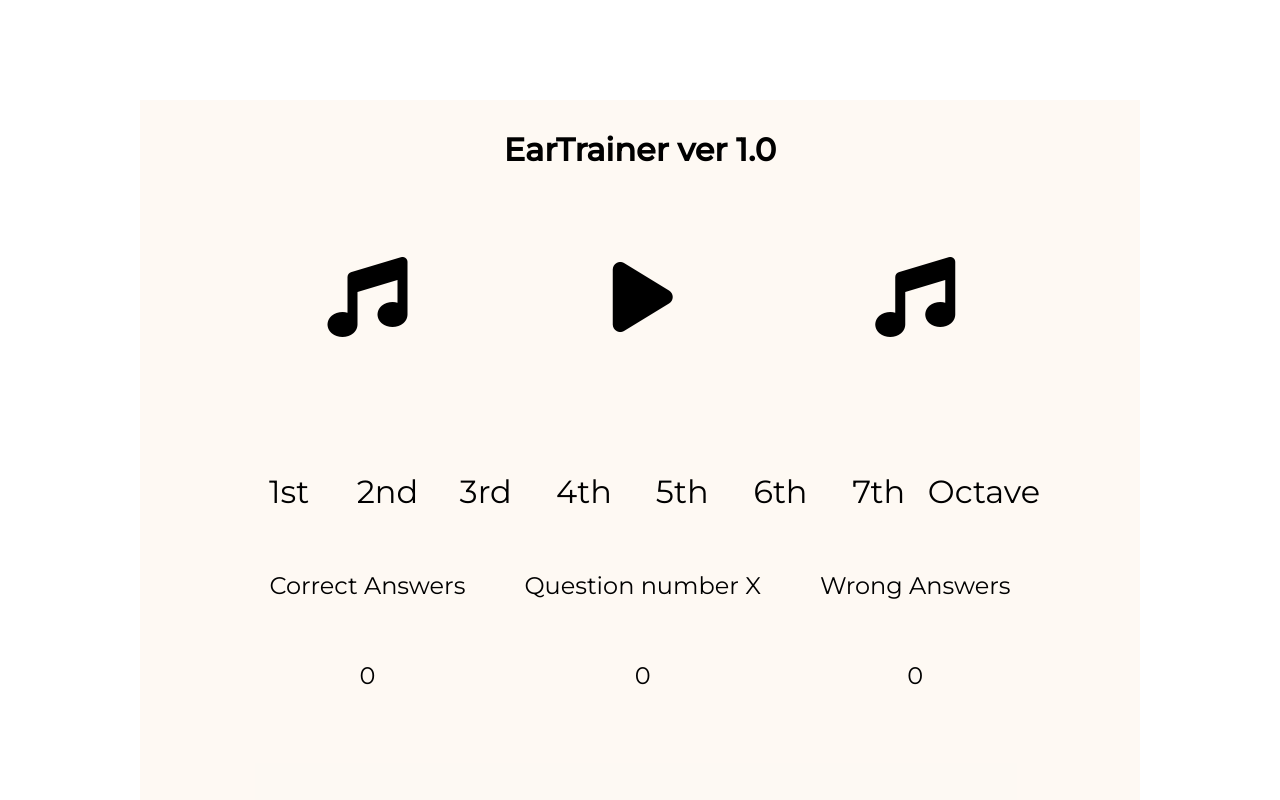
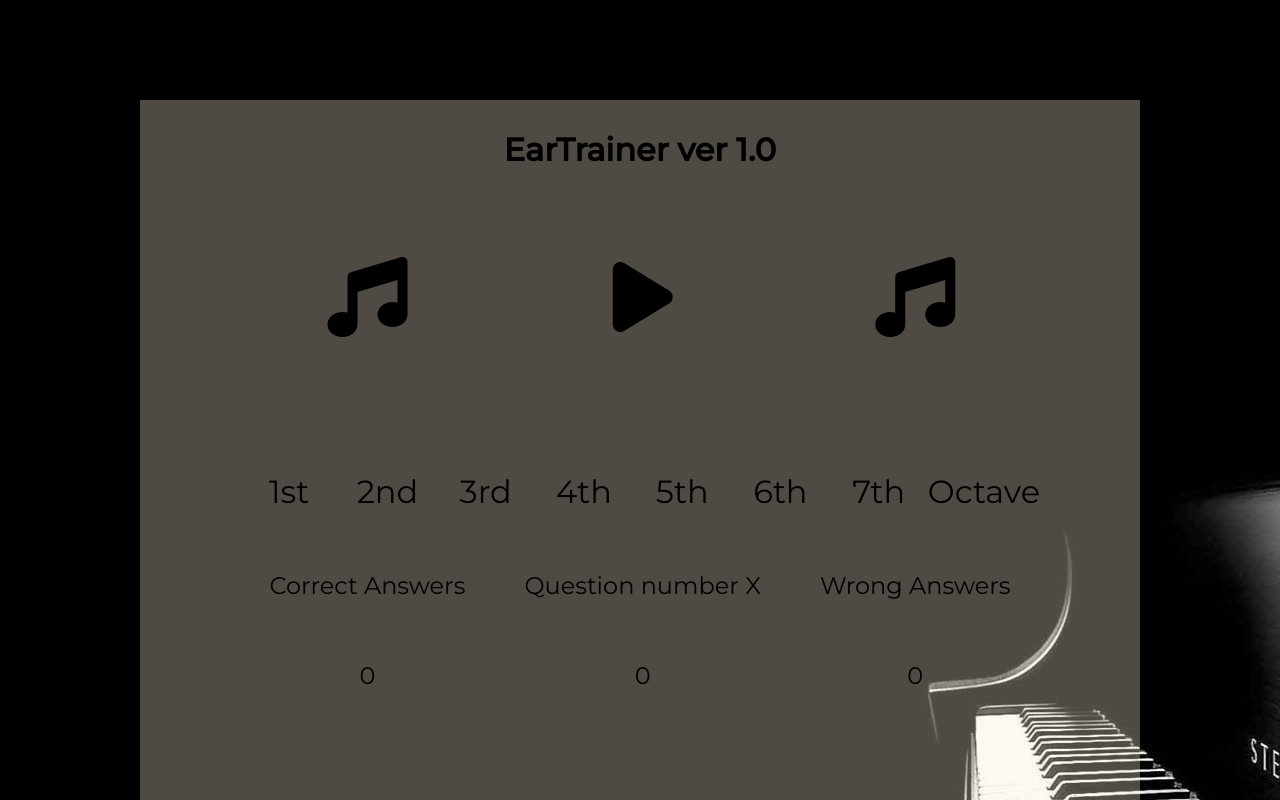
Before and after one commit to CatBackmanCasino/PP2earTraining, a plain HTML site: page index.html in a window 1280 px wide. Drawn offline with Linux system fonts and the light colour scheme; a web font is replaced by a local one.

Commit message:
now background URL is working

```diff
--- a/assets/css/style.css
+++ b/assets/css/style.css
@@ -7,7 +7,7 @@
 }
 
 body {
-    background-image: url(assets/images/background.jpeg);
+    background-image: url(../images/background.jpeg);
 }
 
 #game-canvas {
```
